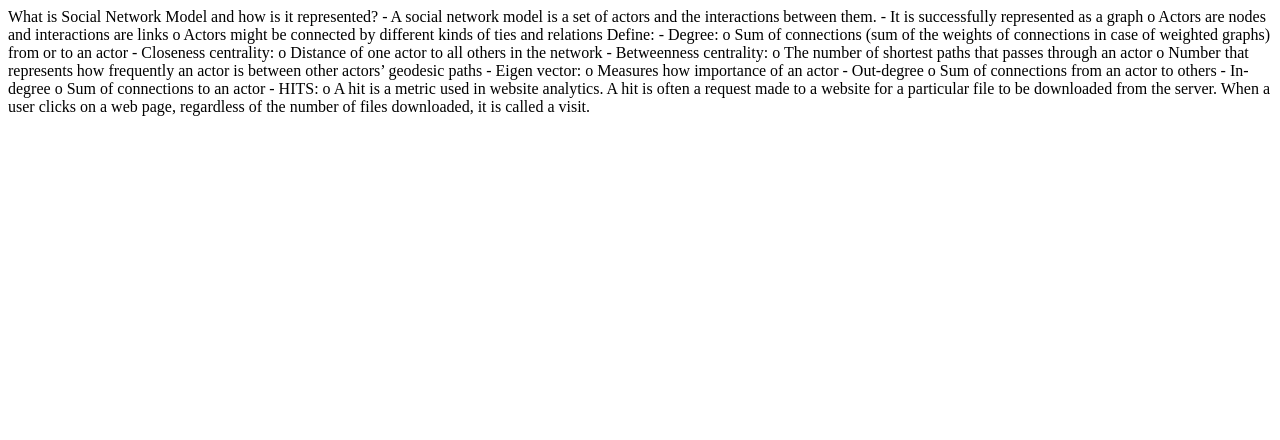
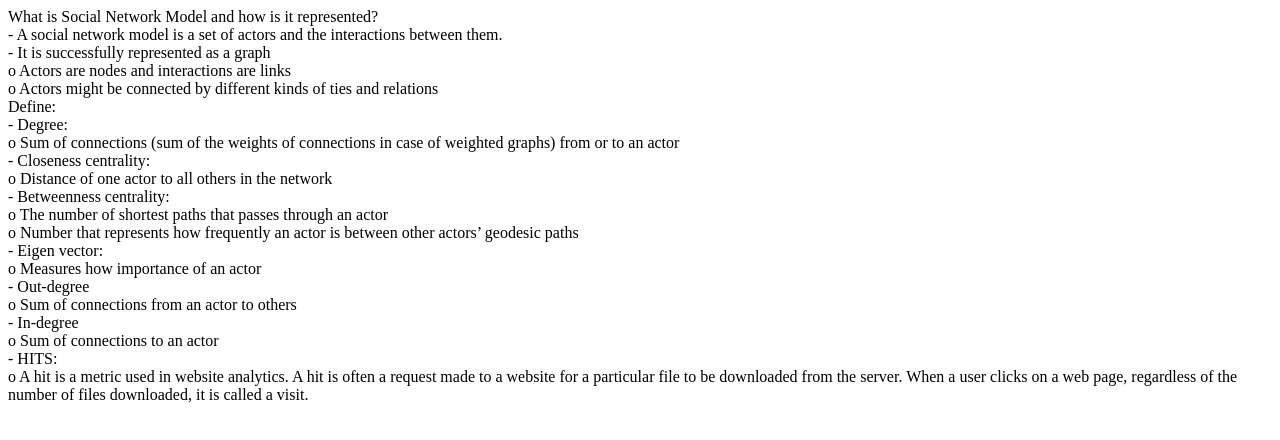
Before and after one commit to lebuniv/lebuniv, a plain HTML site: page index.html in a window 1280 px wide. Drawn offline with Linux system fonts and the light colour scheme.

Commit message:
index.html

```diff
--- a/index.html
+++ b/index.html
@@ -6,27 +6,27 @@
   </head>
   <body>
 
-What is Social Network Model and how is it represented?
--	A social network model is a set of actors and the interactions between them.
--	It is successfully represented as a graph
-o	Actors are nodes and interactions are links
-o	Actors might be connected by different kinds of ties and relations
-Define:
--	Degree:
-o	Sum of connections (sum of the weights of connections in case of weighted graphs) from or to an actor
--	Closeness centrality:
-o	Distance of one actor to all others in the network
--	Betweenness centrality:
-o	The number of shortest paths that passes through an actor
-o	Number that represents how frequently an actor is between other actors’ geodesic paths
--	Eigen vector:
-o	Measures how importance of an actor
--	Out-degree
-o	Sum of connections from an actor to others
--	In-degree
-o	Sum of connections to an actor
--	HITS:
-o	A hit is a metric used in website analytics. A hit is often a request made to a website for a particular file to be downloaded from the server. When a user clicks on a web page, regardless of the number of files downloaded, it is called a visit.
+What is Social Network Model and how is it represented?<br>
+-	A social network model is a set of actors and the interactions between them.<br>
+-	It is successfully represented as a graph<br>
+o	Actors are nodes and interactions are links<br>
+o	Actors might be connected by different kinds of ties and relations<br>
+Define:<br>
+-	Degree: <br>
+o	Sum of connections (sum of the weights of connections in case of weighted graphs) from or to an actor<br>
+-	Closeness centrality: <br>
+o	Distance of one actor to all others in the network<br>
+-	Betweenness centrality: <br>
+o	The number of shortest paths that passes through an actor<br>
+o	Number that represents how frequently an actor is between other actors’ geodesic paths<br>
+-	Eigen vector: <br>
+o	Measures how importance of an actor<br>
+-	Out-degree<br>
+o	Sum of connections from an actor to others<br>
+-	In-degree<br>
+o	Sum of connections to an actor<br>
+-	HITS:<br>
+o	A hit is a metric used in website analytics. A hit is often a request made to a website for a particular file to be downloaded from the server. When a user clicks on a web page, regardless of the number of files downloaded, it is called a visit.<br>
 
 
   </body>
```
